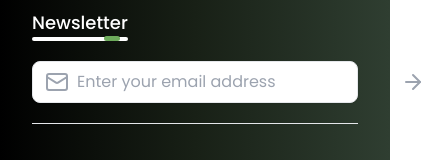
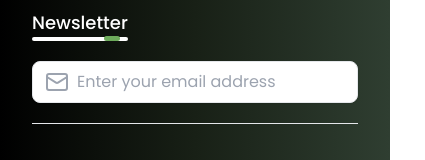
Before and after one commit to FarhadA97/sef-pro-frontend, a Next.js app: page / in a window 390 px wide. Shown: the part 3904-4064 px from the top of the page, 425 px wide, since content can reach past the window. Built offline with nearby package versions, Linux system fonts and the light colour scheme; no server answers.

Commit message:
fix horizontal scroll on mobile screens

```diff
--- a/src/components/input/input.tsx
+++ b/src/components/input/input.tsx
@@ -29,7 +29,7 @@ export const InputField: React.FC<InputFieldProps> = ({
         {...props}
       />
       {rightIcon && (
-        <div className="ml-2 text-gray-400">
+        <div className="ml-2 text-gray-400 hidden md:visible">
           {rightIcon}
         </div>
       )}
```
